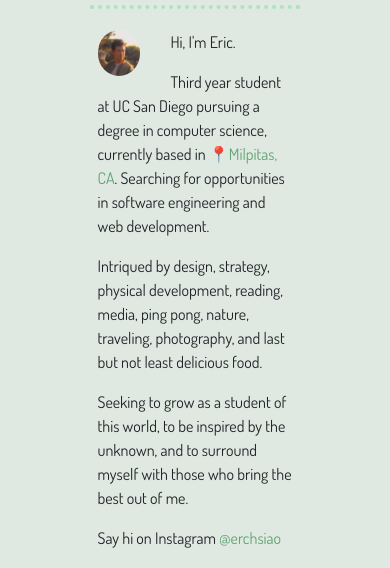
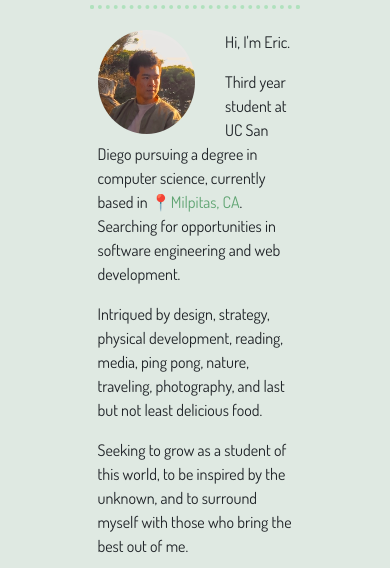
Before and after one commit to erwok/Personal-Site, a plain HTML site: page index.html in a window 390 px wide. Shown: the part 137-705 px from the top of the page. Drawn offline with nearby package versions, Linux system fonts and the light colour scheme.

Commit message:
added some media queries

```diff
--- a/css/styles.css
+++ b/css/styles.css
@@ -45,6 +45,18 @@ hr {
     float: left;
     margin-right: 30px;
     /* padding: 10px 0; */
+}
+
+@media (max-width: 1200px) {
+    .ericface {
+        max-width: 35%;
+    }
+}
+
+@media (max-width: 600px) {
+    .ericface {
+        max-width: 50%;
+    }
 }
 
 .about-description-row {
```
